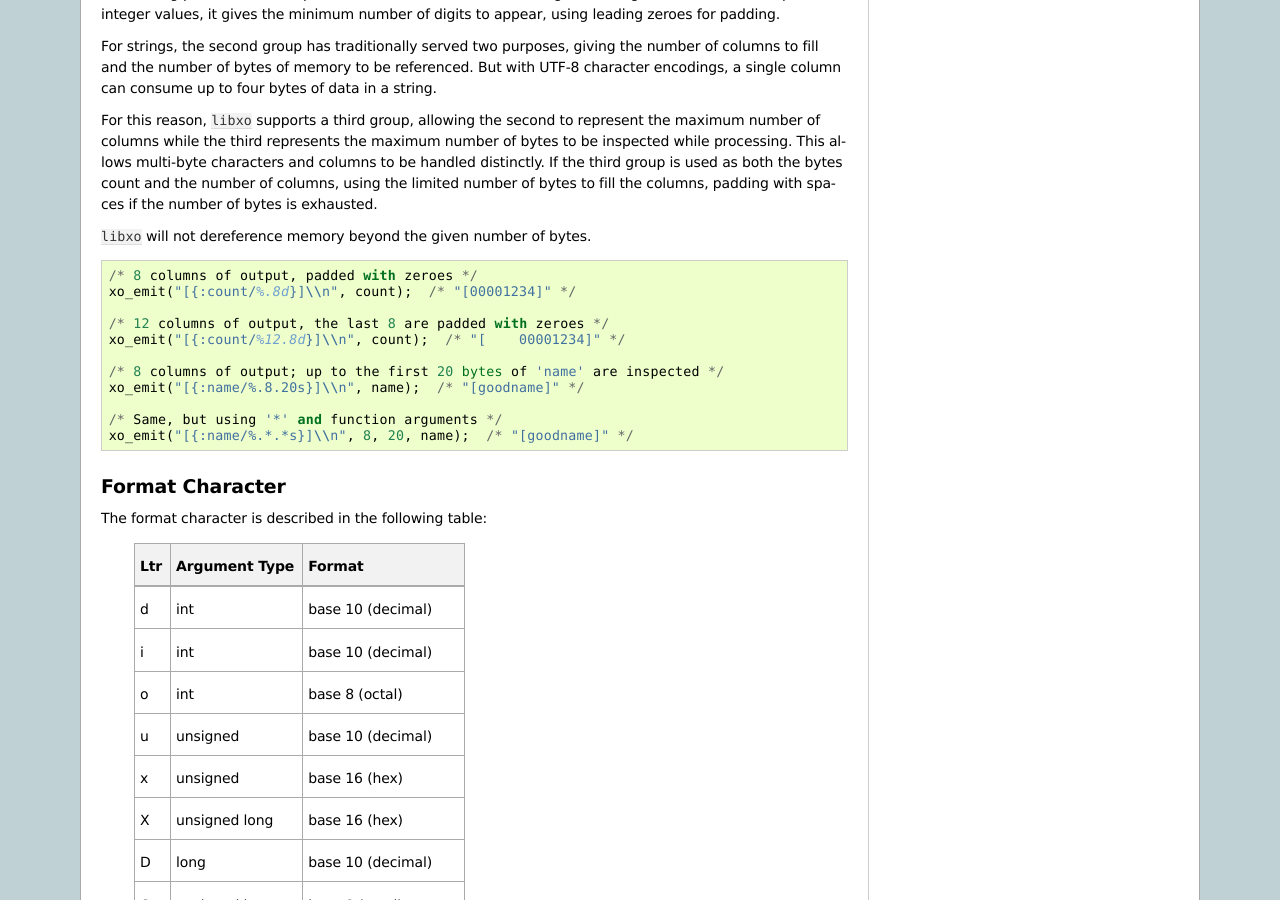
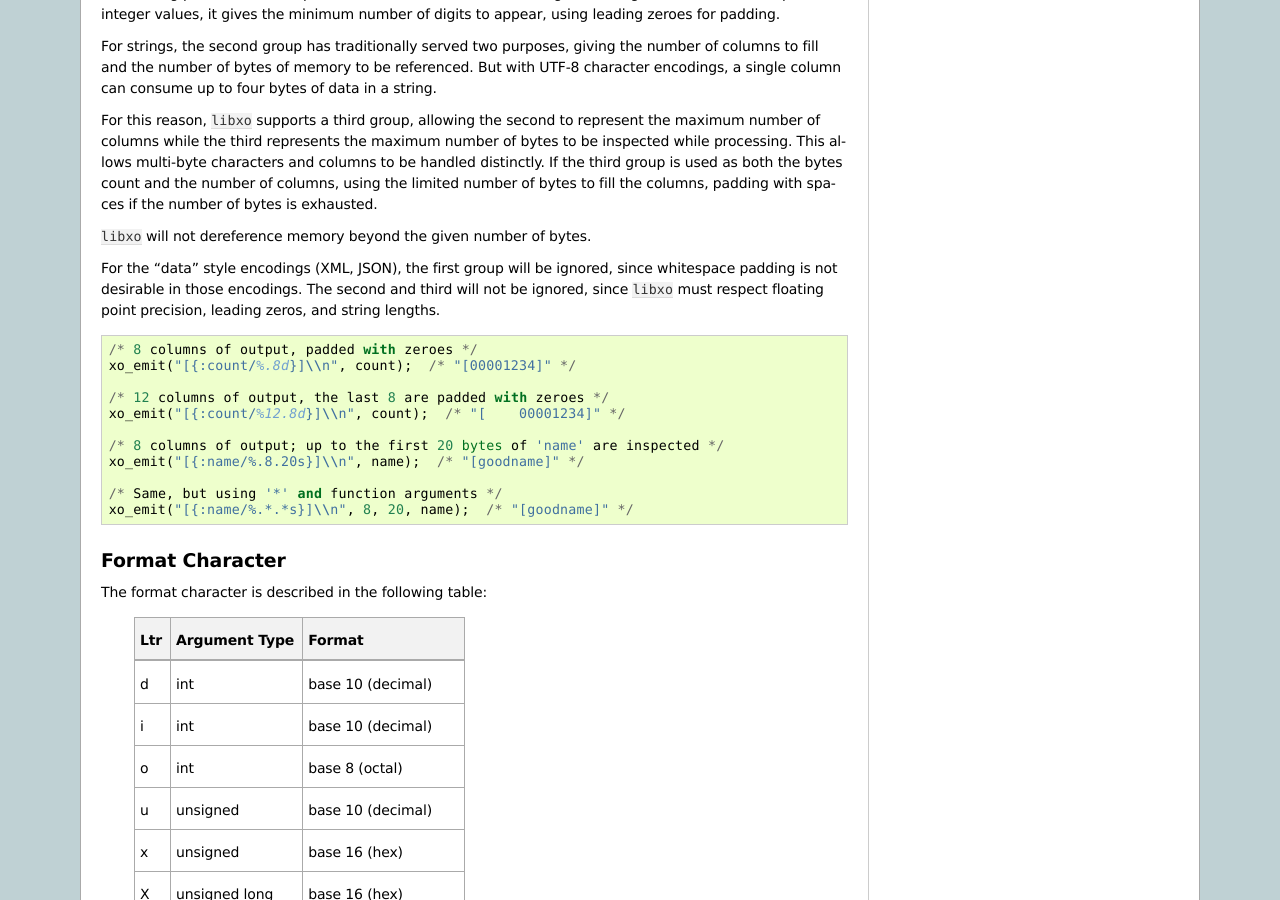
Before and after one commit to Juniper/libxo, a Sphinx documentation site: the page built from doc/field-formatting.rst, in a window 1280 px wide and 900 px high, scrolled down 1028 px. Built offline with Sphinx 7.4.7, drawn with Linux system fonts in a browser that asks for light colours.

Commit message:
add words about field widths and data encodings

```diff
--- a/doc/field-formatting.rst
+++ b/doc/field-formatting.rst
@@ -78,6 +78,11 @@ columns, using the limited number of bytes to fill the columns,
 padding with spaces if the number of bytes is exhausted.
 
 `libxo` will not dereference memory beyond the given number of bytes.
+
+For the "data" style encodings (XML, JSON), the first group will be
+ignored, since whitespace padding is not desirable in those encodings.
+The second and third will not be ignored, since `libxo` must respect
+floating point precision, leading zeros, and string lengths.
 
 ::
 
```
